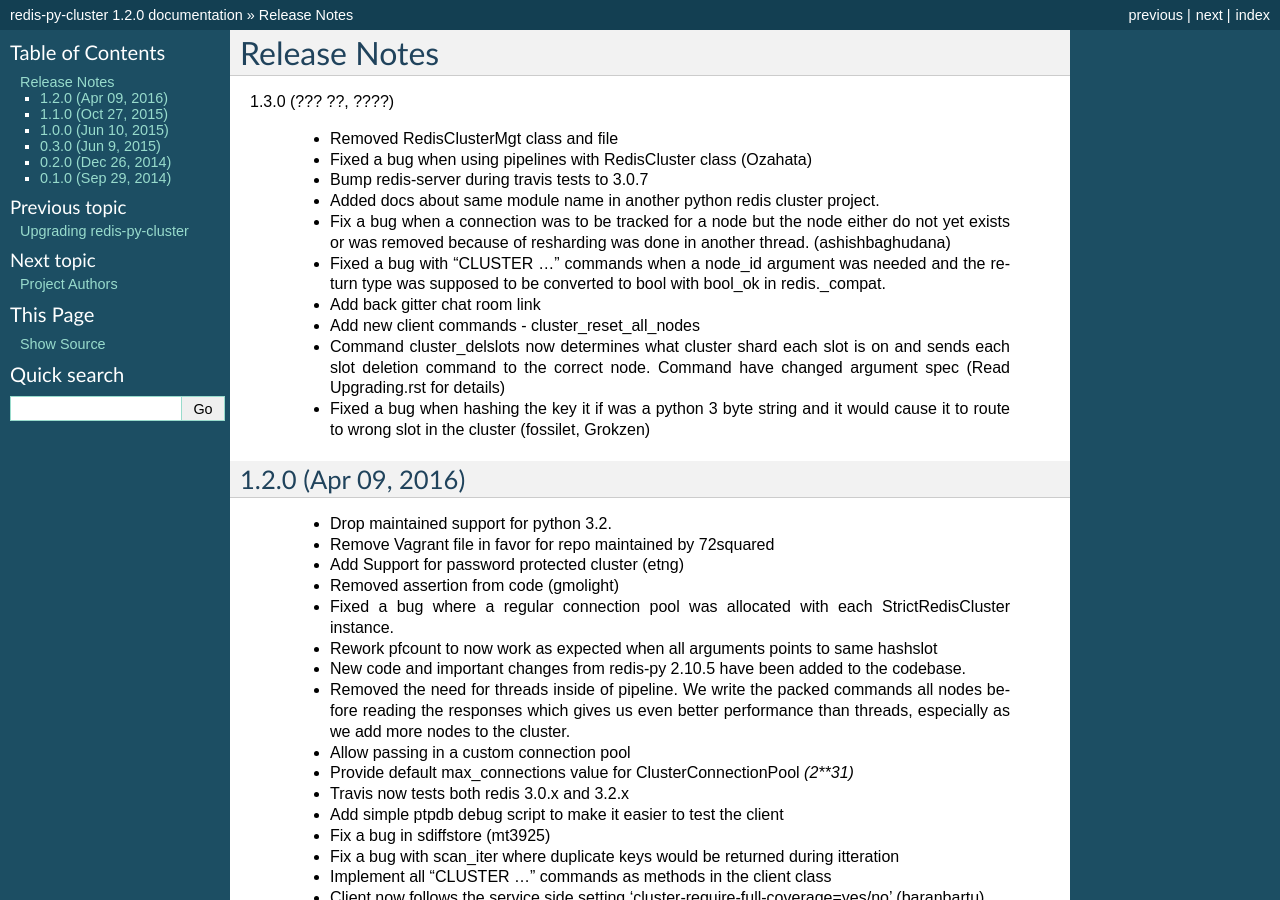
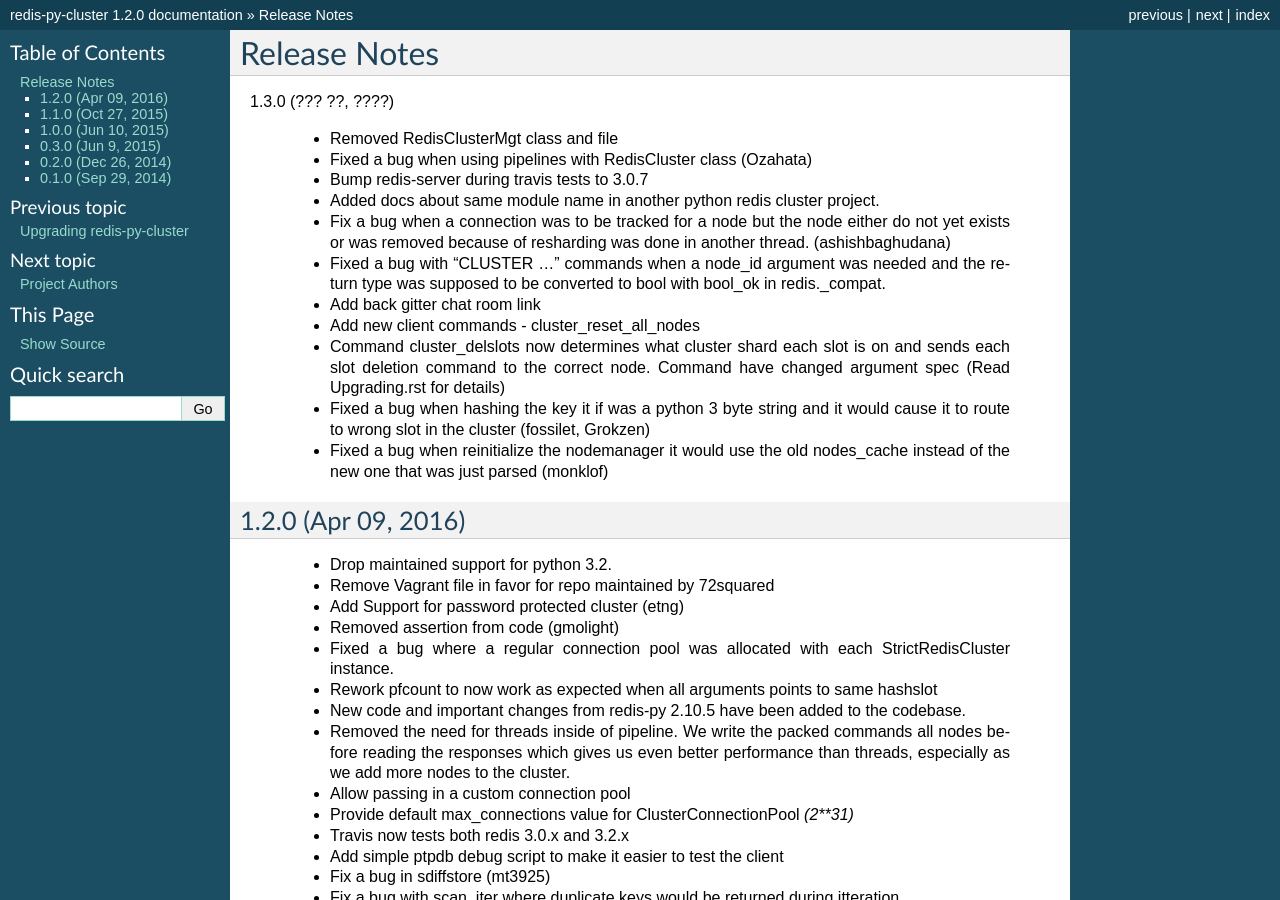
Before and after one commit to Grokzen/redis-py-cluster, a Sphinx documentation site: the page built from docs/release-notes.rst, in a window 1280 px wide and 900 px high. Built offline with Sphinx 7.4.7, drawn with Linux system fonts in a browser that asks for light colours.

Commit message:
add author monklof

```diff
--- a/docs/authors.rst
+++ b/docs/authors.rst
@@ -19,3 +19,4 @@
  - etng - https://github.com/etng
  - gmolight - https://github.com/gmolight
  - baranbartu - https://github.com/baranbartu
+ - monklof - https://github.com/monklof
--- a/docs/release-notes.rst
+++ b/docs/release-notes.rst
@@ -18,6 +18,7 @@
     * Command cluster_delslots now determines what cluster shard each slot is on and sends each slot deletion
       command to the correct node. Command have changed argument spec (Read Upgrading.rst for details)
     * Fixed a bug when hashing the key it if was a python 3 byte string and it would cause it to route to wrong slot in the cluster (fossilet, Grokzen)
+    * Fixed a bug when reinitialize the nodemanager it would use the old nodes_cache instead of the new one that was just parsed (monklof)
 
 
 1.2.0 (Apr 09, 2016)
```
